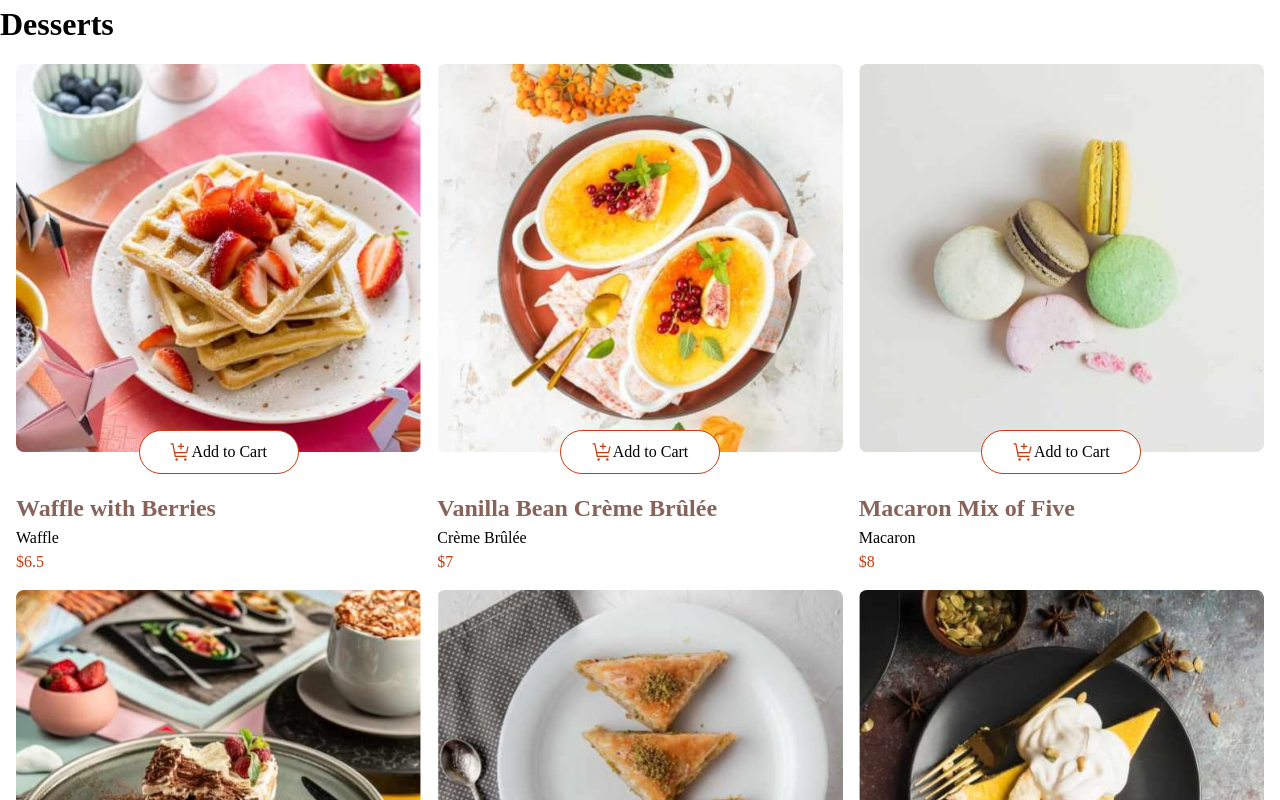
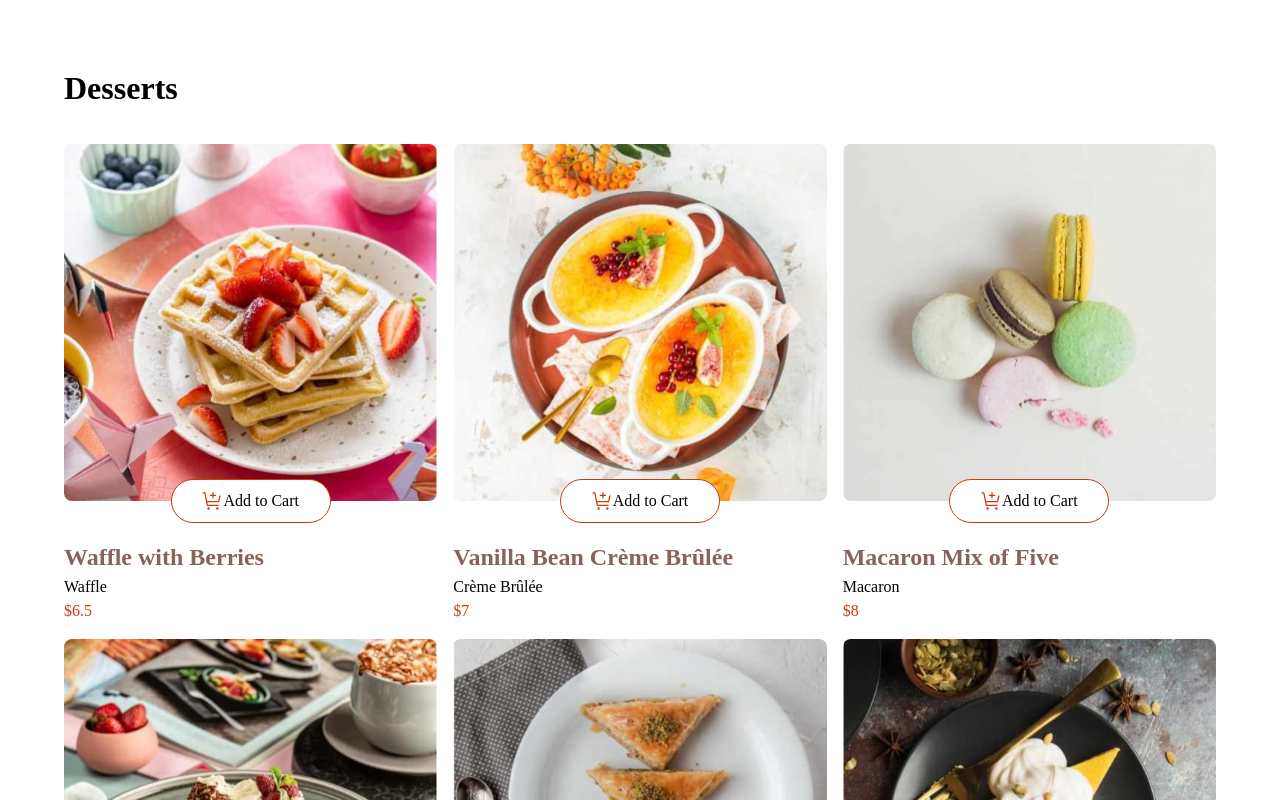
Before and after one commit to ZTanvir/frontend-mentor-product-list-with-cart, a React (Vite) app: page / in a window 1280 px wide. Shown: the top 800 px of the page. Built offline with nearby package versions, Linux system fonts and the light colour scheme; data requests are answered from the project's data file.

Commit message:
add responsive design for products section

```diff
--- a/src/App.css
+++ b/src/App.css
@@ -71,8 +71,11 @@ html {
   --color-rose-500: #87635a;
   --color-red: #c73b0f;
 }
-.products-container {
-  padding: 1rem;
+main {
+  padding: 0.5rem;
+}
+.activeProduct {
+  border: 1px solid var(--color-red);
 }
 .product-card__image-btn-container {
   max-width: fit-content;
@@ -164,3 +167,32 @@ html {
   grid-template-columns: repeat(auto-fit, minmax(min(320px, 100%), 1fr));
   gap: var(--gutter, 0px);
 }
+
+/* Extra small devices (phones, 600px and down) */
+@media only screen and (max-width: 600px) {
+}
+
+/* Small devices (portrait tablets and large phones, 600px and up) */
+@media only screen and (min-width: 600px) {
+}
+
+/* Medium devices (landscape tablets, 768px and up) */
+@media only screen and (min-width: 768px) {
+  main {
+    padding: 1rem;
+  }
+}
+
+/* Large devices (laptops/desktops, 992px and up) */
+@media only screen and (min-width: 992px) {
+  main {
+    padding: 1.5rem;
+  }
+}
+
+/* Extra large devices (large laptops and desktops, 1200px and up) */
+@media only screen and (min-width: 1200px) {
+  main {
+    padding: 2rem;
+  }
+}
--- a/src/App.jsx
+++ b/src/App.jsx
@@ -7,7 +7,9 @@ function App() {
     <main>
       <ProductProvider>
         <CartProvider>
-          <ProductList />
+          <main>
+            <ProductList />
+          </main>
         </CartProvider>
       </ProductProvider>
     </main>
--- a/src/components/productCard.jsx
+++ b/src/components/productCard.jsx
@@ -20,7 +20,11 @@ const ProductCard = ({ product }) => {
             media="(min-width:650px)"
             srcSet={`./src/${product.image.tablet}`}
           />
-          <img src={`./src/${product.image.mobile}`} alt={product.name} />
+          <img
+            className={isItemInCart ? "activeProduct" : ""}
+            src={`./src/${product.image.mobile}`}
+            alt={product.name}
+          />
         </picture>
         <AddToCartBtn
           product={product}
--- a/src/components/productList.jsx
+++ b/src/components/productList.jsx
@@ -9,19 +9,19 @@ const ProductList = () => {
   }
 
   return (
-    <>
+    <div
+      data-stack
+      style={{ "--gutter": "32px" }}
+      className="products-container"
+    >
       <h1>Desserts</h1>
-      <div
-        data-grid
-        style={{ "--gutter": "1rem" }}
-        className="products-container"
-      >
+      <div data-grid style={{ "--gutter": "1rem" }} className="products">
         {Boolean(products.length) &&
           products.map((product, index) => (
             <ProductCard key={index} product={product} />
           ))}
       </div>
-    </>
+    </div>
   );
 };
 export default ProductList;
```
